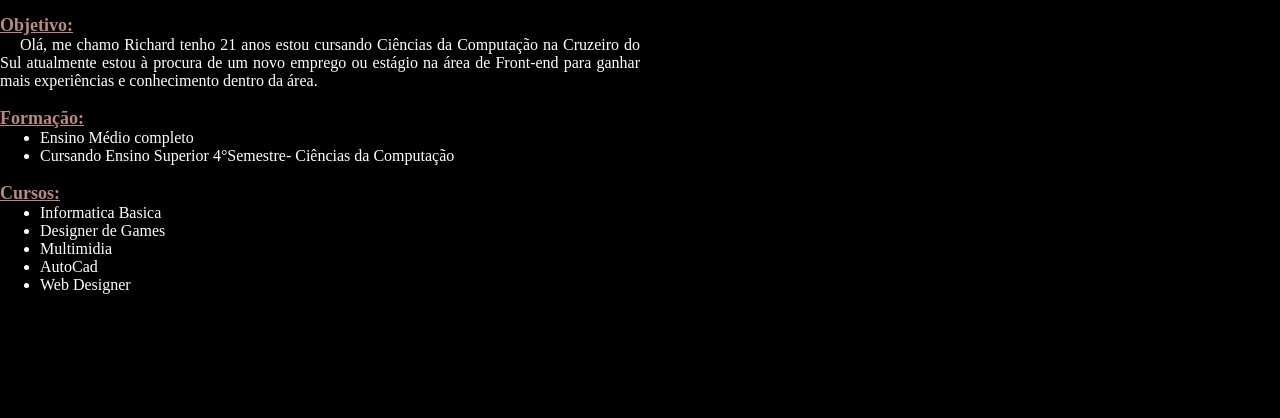
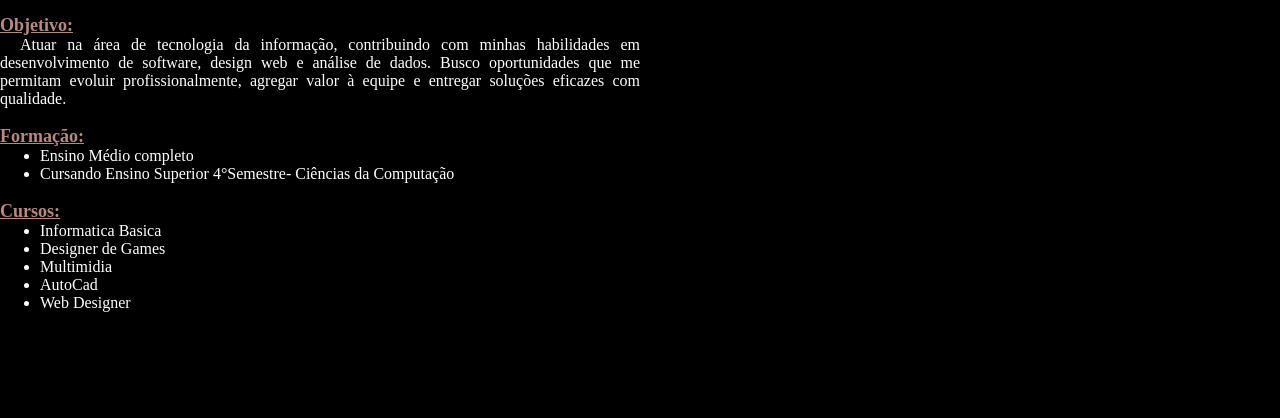
Before and after one commit to Richard-Fritz/Blog, a plain HTML site: page index.html in a window 1280 px wide. Shown: the part 391-809 px from the top of the page. Drawn offline with Linux system fonts and the light colour scheme.

Commit message:
Update index.html

```diff
--- a/index.html
+++ b/index.html
@@ -35,10 +35,7 @@
         </ul>
         <br>
         <h3>Objetivo:</h3>
-        <p>Olá, me chamo Richard tenho 21 anos estou cursando Ciências da Computação na Cruzeiro do Sul
-            atualmente estou à procura de um novo emprego ou estágio na área de Front-end para
-            ganhar mais
-            experiências e conhecimento dentro da área.</p>
+        <p>Atuar na área de tecnologia da informação, contribuindo com minhas habilidades em desenvolvimento de software, design web e análise de dados. Busco oportunidades que me permitam evoluir profissionalmente, agregar valor à equipe e entregar soluções eficazes com qualidade.</p>
         <br>
         <h3>Formação:</h3>
         <ul>
```
